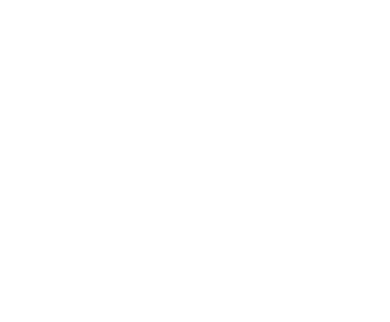
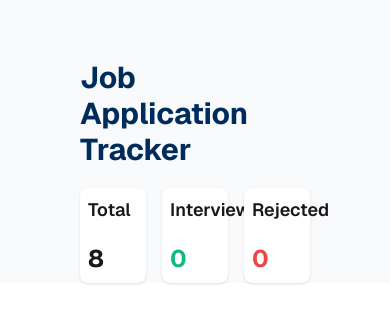
Before and after one commit to TanvirHassan-official/Job-Application-Tracker, a plain HTML site: page index.html in a window 390 px wide. Drawn offline with nearby package versions, Linux system fonts and the light colour scheme.

Commit message:
Dashboard section done with responsiveness

```diff
--- a/index.html
+++ b/index.html
@@ -25,9 +25,46 @@
     </style>
 </head>
 
-<body>
+<body class="bg-[#F8FAFC] px-20 lg:px-40">
+
+
+    <section id="dashboard" class="pt-15 grid col-span-1 gap-5">
+        <h1 class="font-bold text-3xl text-[#002C5C]">Job Application Tracker </h1>
+
+        <div class="grid grid-cols-3 gap-4">
+            <div class="card bg-base-100  shadow-sm">
+                <div class="card-body p-2 lg:p-6 flex  gap-5">
+                    <h2 class="card-title">Total</h2>
+                    <p class="font-bold text-2xl ">8</p>
+
+                </div>
+            </div>
+
+            <div class="card bg-base-100  shadow-sm">
+                <div class="card-body p-2 lg:p-6 flex gap-5">
+                    <h2 class="card-title">Interview</h2>
+                    <p class="font-bold text-2xl text-[#10B981]">0</p>
+
+                </div>
+            </div>
+
+            <div class="card bg-base-100  shadow-sm">
+                <div class="card-body p-2 lg:p-6 flex gap-5">
+                    <h2 class="card-title">Rejected</h2>
+                    <p class="font-bold text-2xl text-[#EF4444]">0</p>
+
+                </div>
+            </div>
 
 
 
+        </div>
+
+
+
+    </section>
+
+
 </body>
+
 </html>
```
Also changed, not shown: 1 other file.
